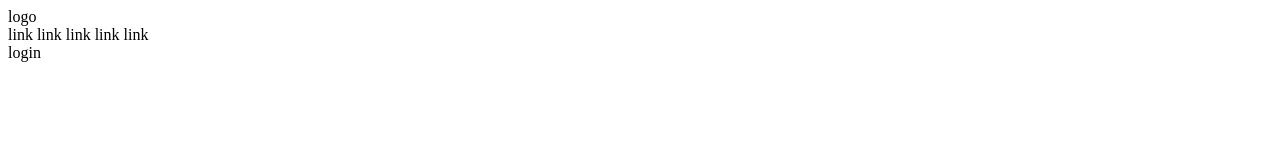
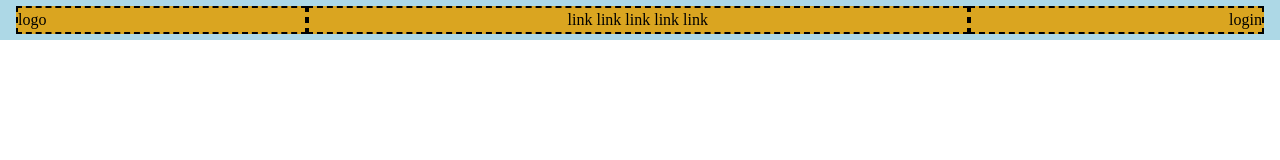
Before and after one commit to vmqxdv/htmlcss-struttura-discord, a plain HTML site: page index.html in a window 1280 px wide. Drawn offline with Linux system fonts and the light colour scheme.

Commit message:
style: added flexbox, and properties to header

```diff
--- a/css/style.css
+++ b/css/style.css
@@ -0,0 +1,32 @@
+* {
+  margin: 0;
+}
+
+header {
+  display: flex;
+  background-color: #add8e6;
+  height: 2.5em;
+  padding: 0 1em 0 1em;
+  justify-content: center;
+  align-items: center;
+}
+
+header > div {
+  background-color: #daa520;
+  line-height: 1.5em;
+  border: 2px dashed black ;
+}
+
+.logo {
+  flex-grow: 1;
+}
+
+.links {
+  text-align: center;
+  flex-grow: 2;
+}
+
+.login {
+  text-align: right;
+  flex-grow: 1;
+}
--- a/index.html
+++ b/index.html
@@ -14,7 +14,7 @@
 
     <div class="logo">logo</div>
     <div class="links">link link link link link</div>
-    <div class="logo">login</div>
+    <div class="login">login</div>
 
   </header>
 
```
